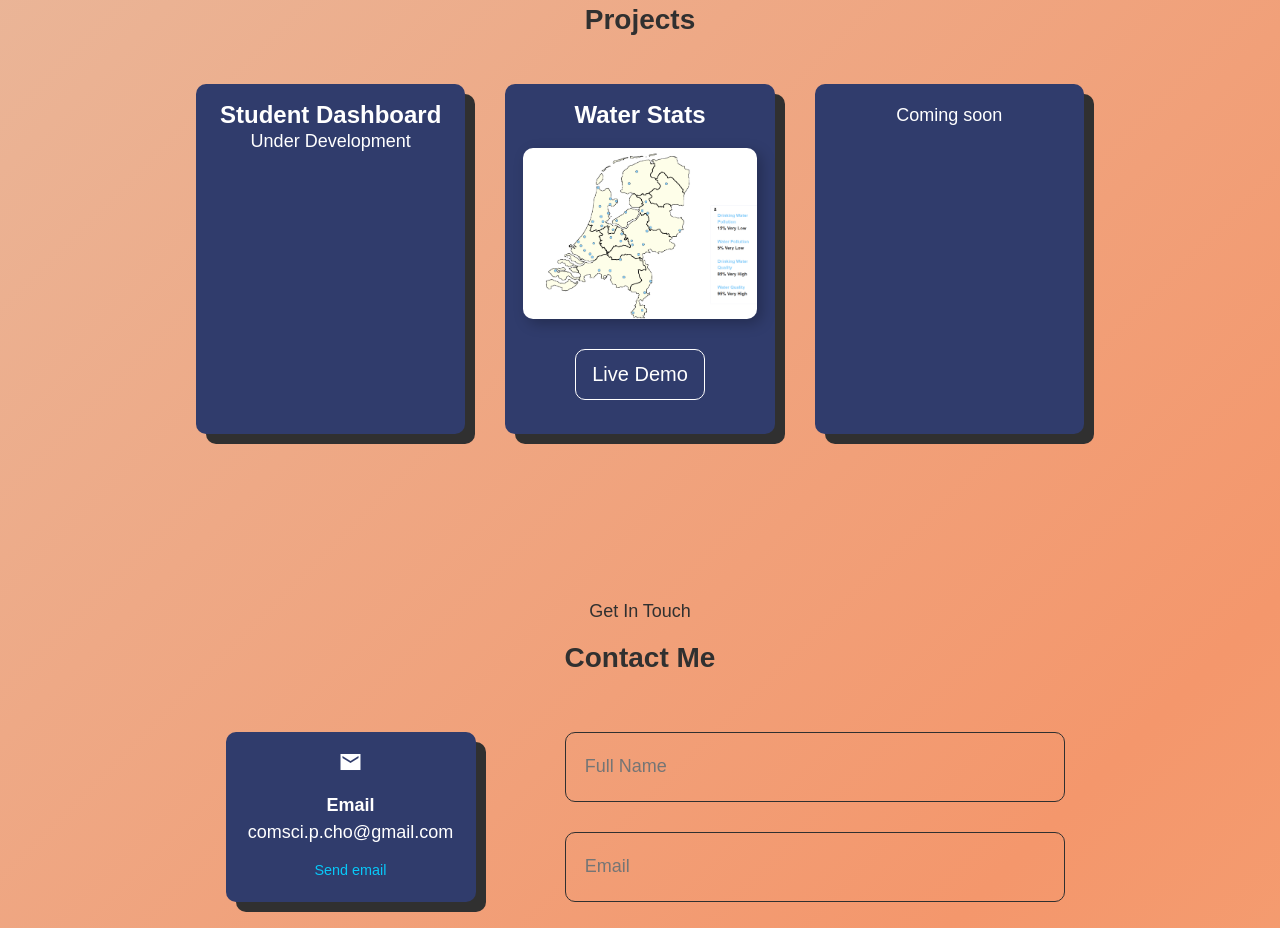
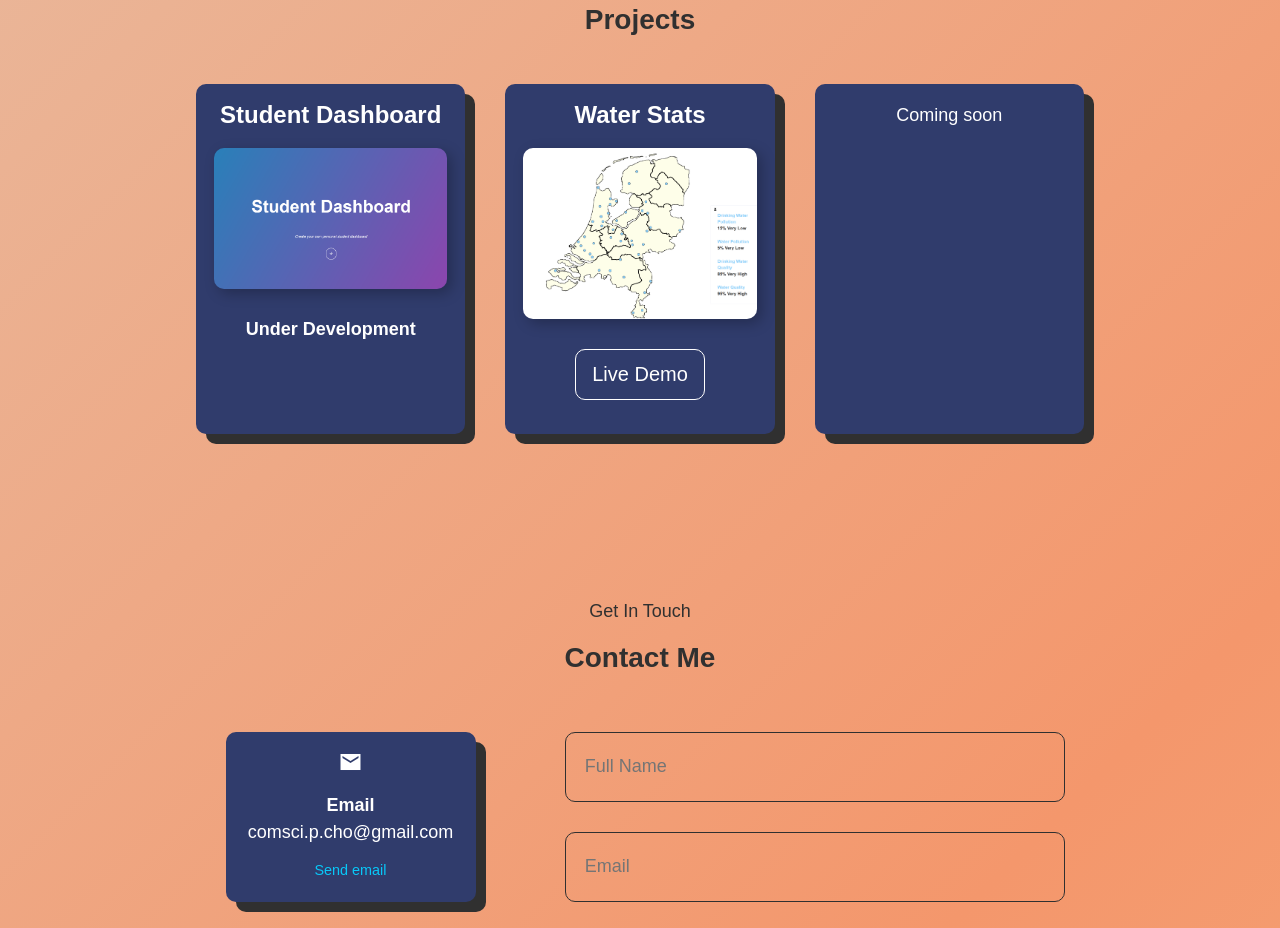
Before and after one commit to tetra-code/tetra-code.github.io, a plain HTML site: page index.html in a window 1280 px wide. Shown: the part 2120-3048 px from the top of the page. Drawn offline with Linux system fonts and the light colour scheme.

Commit message:
screenshot

```diff
--- a/index.html
+++ b/index.html
@@ -91,9 +91,10 @@
             <!-- project item #1 -->
             <div class="project_card">
                 <h3>Student Dashboard</h3>
-                <div>Under Development</div>
-                <!-- <img src="images/waterstats.png">
-                <a href=""><button>Live Demo</button></a> -->
+                <img src="images/dashboard.png">
+                <br>
+                <div><strong>Under Development</strong></div>
+                <!-- <a href=""><button>Live Demo</button></a> -->
             </div>
 
             <!-- project item #2 -->
```
Also changed, not shown: images/dashboard.png (added).
